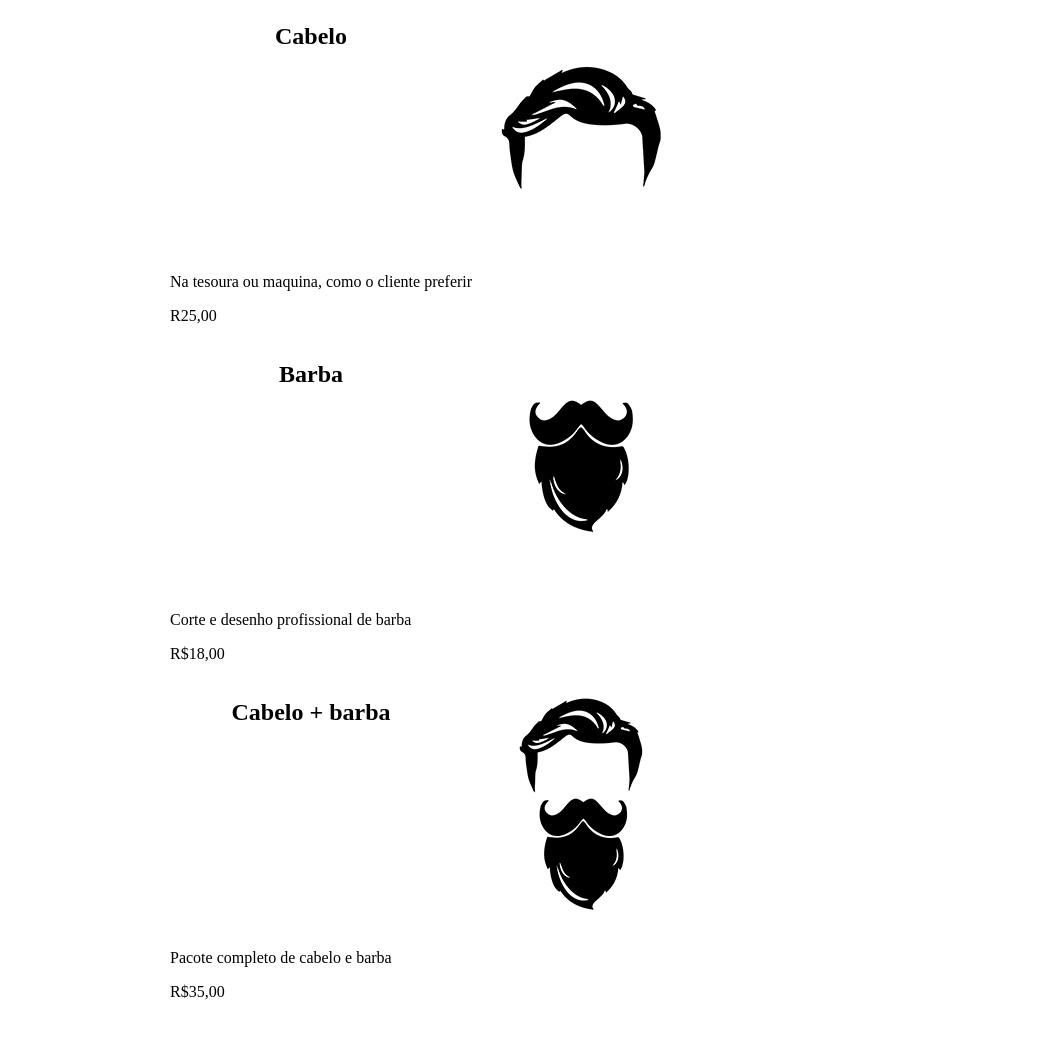
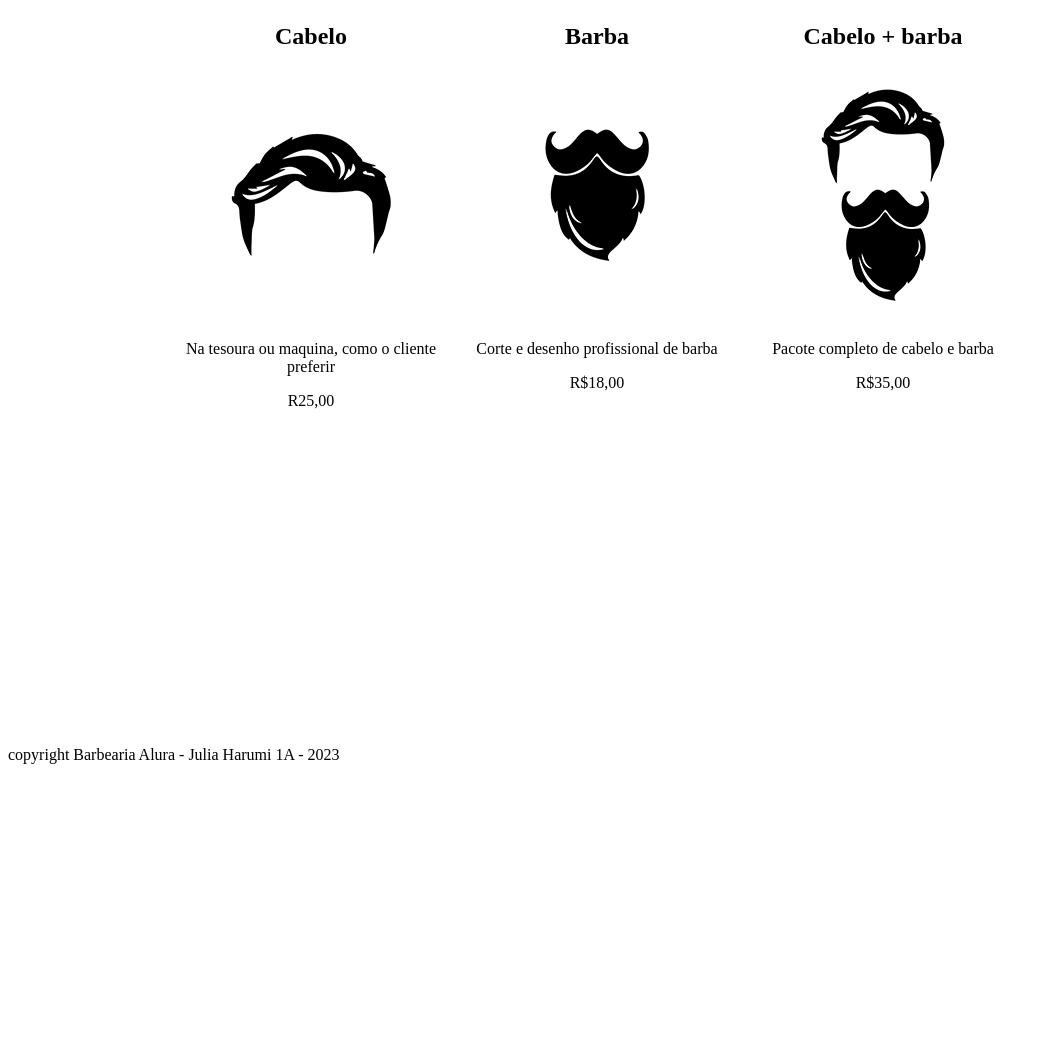
Before and after one commit to 4zhaop/barbearia-alura-home-julia, a plain HTML site: page index.html in a window 1280 px wide. Shown: the part 348-1386 px from the top of the page, without its empty margins (0-1049 px from the left). After the commit the page ends 1128 px from the top, so only its background shows below. Drawn offline with Linux system fonts and the light colour scheme.

Commit message:
Update index.html

```diff
--- a/index.html
+++ b/index.html
@@ -30,23 +30,31 @@
 
     <main>
         <ul class="produtos">
-                <li><h2>Cabelo</h2></li>
+                <li><h2>Cabelo</h2>
                 <img src="cabelo.jpg" alt="">
-                <p>Na tesoura ou maquina, como o cliente preferir</p>
-                <p>R25,00</p>
+                <p class="descrição">Na tesoura ou maquina, como o cliente preferir</p>
+                <p class="preço">R25,00</p>
+                </li>
 
-                <li><h2>Barba</h2></li>
+                <li><h2>Barba</h2>
                 <img src="barba.jpg" alt="">
-                <p>Corte e desenho profissional de barba</p>
-                <p>R$18,00</p>
+                <p class="descrição">Corte e desenho profissional de barba</p>
+                <p class="preço">R$18,00</p>
+                </li>
 
-                <li><h2>Cabelo + barba</h2></li>
+                <li><h2>Cabelo + barba</h2>
                 <img src="cabelo+barba.jpg" alt="">
-                <p>Pacote completo de cabelo e barba</p>
-                <p>R$35,00</p>
+                <p class="descrição">Pacote completo de cabelo e barba</p>
+                <p class="preço">R$35,00</p>
+                </li>
 
         </ul>
     </main>
 
+    <footer>
+        <img src="logo-branco.png" alt="">
+        <p class="rodape">copyright Barbearia Alura - Julia Harumi 1A - 2023</p>
+    </footer>
+
 </body>
 </html>
```
